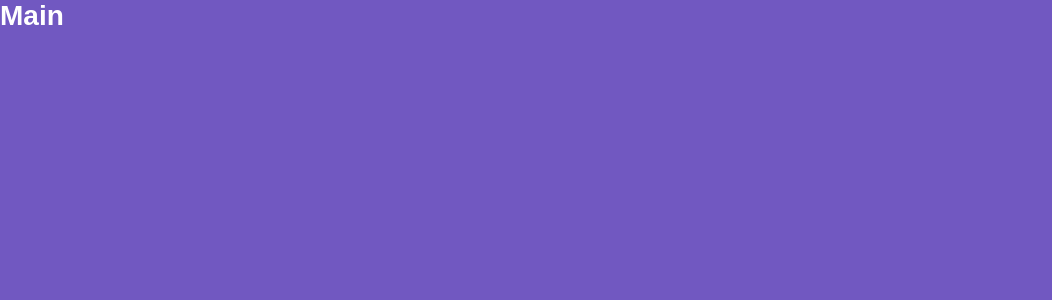
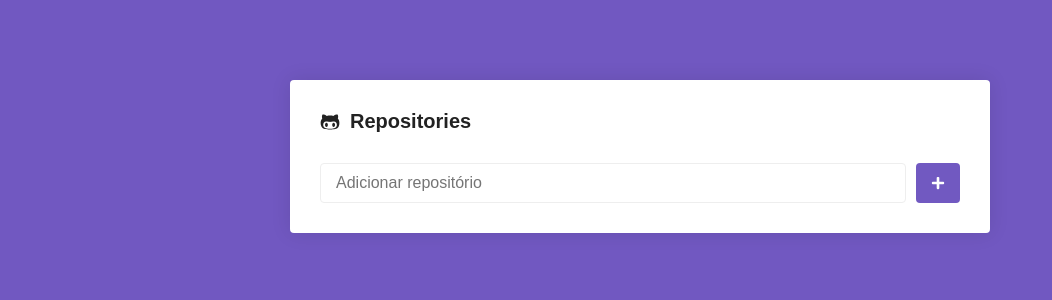
Before and after one commit to rlindoso/bootcamp_rocketseat_modulo05, a React (Create React App) app: page / in a window 1280 px wide. Shown: the top 300 px of the page, without its empty margins (0-1052 px from the left). Built offline with nearby package versions, Linux system fonts and the light colour scheme; the HTML template or start-up script is replaced by a standard one.

Commit message:
Estilizando página Main

```diff
--- a/package.json
+++ b/package.json
@@ -8,6 +8,7 @@
     "@testing-library/user-event": "^7.1.2",
     "react": "^16.12.0",
     "react-dom": "^16.12.0",
+    "react-icons": "^3.9.0",
     "react-router-dom": "^5.1.2",
     "react-scripts": "3.3.1",
     "styled-components": "^5.0.0"
--- a/src/pages/Main/index.js
+++ b/src/pages/Main/index.js
@@ -1,7 +1,24 @@
 import React from 'react';
 
-import { Title } from './styles';
+import { FaGithubAlt, FaPlus } from 'react-icons/fa';
+
+import { Container, Form, SubmitButton } from './styles';
 
 export default function Main() {
-    return <Title>Main</Title>;
+    return (
+        <Container>
+            <h1>
+                <FaGithubAlt />
+                Repositories
+            </h1>
+
+            <Form onSubmit={() => {}}>
+                <input type="text" placeholder="Adicionar repositório" />
+
+                <SubmitButton disabled>
+                    <FaPlus color="#FFF" size={14} />
+                </SubmitButton>
+            </Form>
+        </Container>
+    );
 }
--- a/src/pages/Main/styles.js
+++ b/src/pages/Main/styles.js
@@ -1,5 +1,49 @@
 import styled from 'styled-components';
 
-export const Title = styled.h1`
-    color: #fff;
+export const Container = styled.div`
+    max-width: 700px;
+    background: #fff;
+    border-radius: 4px;
+    box-shadow: 0 0 20px rgba(0, 0, 0, 0.1);
+    padding: 30px;
+    margin: 80px auto;
+
+    h1 {
+        font-size: 20px;
+        display: flex;
+        flex-direction: row;
+        align-items: center;
+
+        svg {
+            margin-right: 10px;
+        }
+    }
 `;
+
+export const Form = styled.form`
+    margin-top: 30px;
+    display: flex;
+    flex-direction: row;
+
+    input {
+        flex: 1;
+        border: 1px solid #eee;
+        padding: 10px 15px;
+        border-radius: 4px;
+        font-size: 16px;
+    }
+`;
+
+export const SubmitButton = styled.button.attrs({
+    type: 'submit',
+})`
+    background: #7159c1;
+    border: 0;
+    padding: 0 15px;
+    margin-left: 10px;
+    border-radius: 4px;
+
+    display: flex;
+    justify-content: center;
+    align-items: center;
+`;
```
Also changed, not shown: 1 other file (tests, documents, lock files or other folders).
